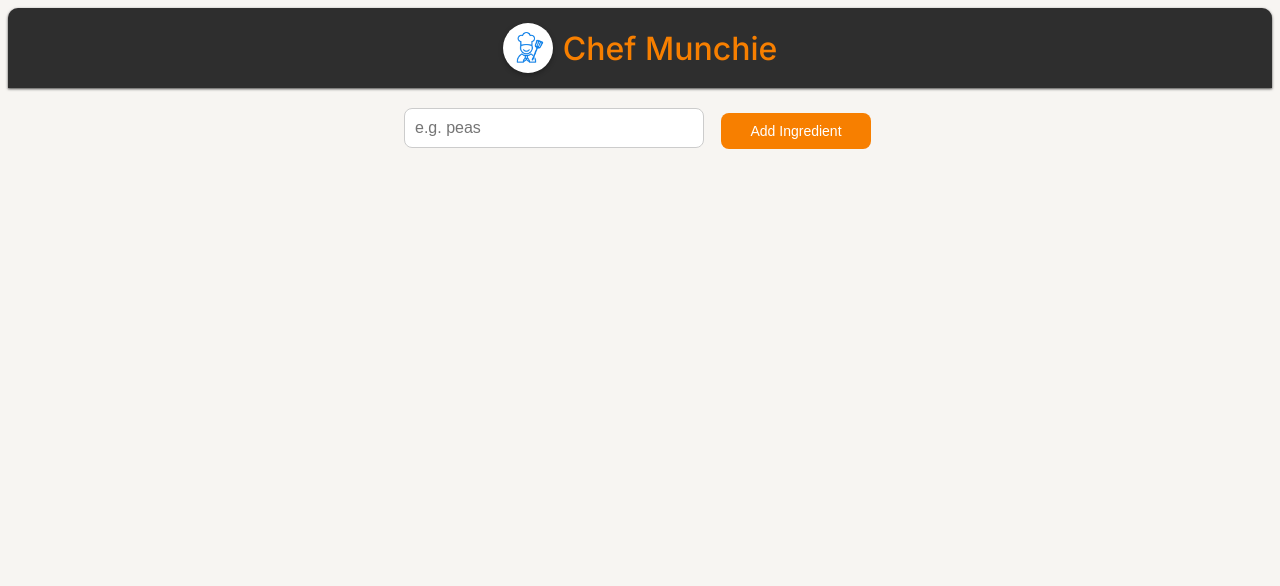
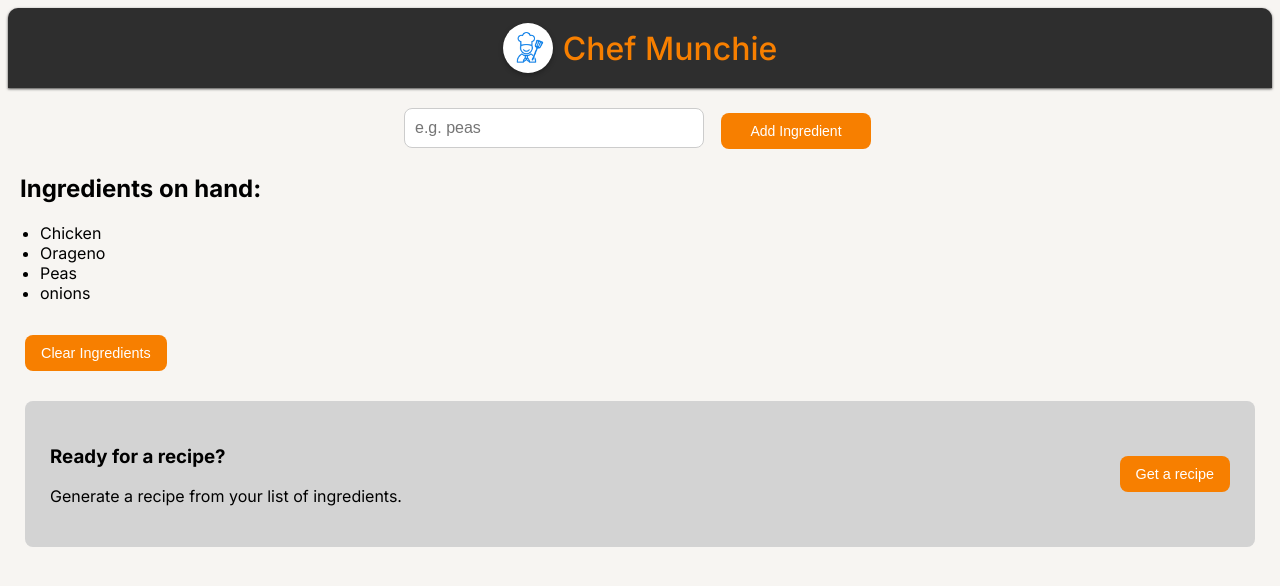
Before and after one commit to GilbertJsin/chef-project, a React (Vite) app: page / in a window 1280 px wide. Shown: the top 586 px of the page. Built offline with nearby package versions, Linux system fonts and the light colour scheme.

Commit message:
Added onClick for cond. render of recipe

```diff
--- a/src/App.jsx
+++ b/src/App.jsx
@@ -3,7 +3,7 @@
 import Main from './components/Main'
 
 function App() {
-  return (
+   return (
     <>
       <Header />
       <Main />
--- a/src/components/Main.jsx
+++ b/src/components/Main.jsx
@@ -2,7 +2,8 @@
 
 export default function Main(){
 
-    const [ingredients, setIngredients] = React.useState([])
+    const [ingredients, setIngredients] = React.useState(["Chicken","Orageno","Peas","onions"])
+    const [isRecipeShown, setIsRecipeShown] = React.useState(false)
 
     const ingredientList = ingredients.map((ingredient, index) =>(
         <li key={index}>{ingredient}</li>
@@ -33,14 +34,63 @@
             />
             <button type="submit">Add Ingredient</button>
         </form>
+        {ingredients.length > 0 && <h2 style={{ paddingLeft: "20px"}}>Ingredients on hand:</h2>
+    }
         <ul>
             {ingredientList}
         </ul>
         {ingredients.length > 0 && (
-        <button onClick={handleClearIngredients} style={{ marginTop: "1rem" }}>
+        <button onClick={handleClearIngredients} style={{ marginTop: "1rem", marginLeft: "25px" }}>
             Clear Ingredients
         </button>
         )}
+
+        {ingredients.length > 3 && ( <section>
+            <div className="generate-recipe-container">
+                <div className="generate-recipe-text">
+                    <h3>Ready for a recipe?</h3>
+                    <div>
+                    <p className="get-recipe-p">Generate a recipe from your list of ingredients.</p>
+                    </div>
+                </div>
+                <div>
+                    <button className="get-recipe-bttn-container" onClick={() => setIsRecipeShown(prev => !prev)}>Get a recipe</button>
+                </div>
+            </div>
+        </section>)}
+        {isRecipeShown && (<section>
+            <h2>Chef Munchie Recommends:</h2>
+            <article className="suggested-recipe-container" aria-live="polite">
+                <p>Based on the ingredients you have available, I would recommend making a simple a delicious <strong>Beef Bolognese Pasta</strong>. Here is the recipe:</p>
+                <h3>Beef Bolognese Pasta</h3>
+                <strong>Ingredients:</strong>
+                <ul>
+                    <li>1 lb. ground beef</li>
+                    <li>1 onion, diced</li>
+                    <li>3 cloves garlic, minced</li>
+                    <li>2 tablespoons tomato paste</li>
+                    <li>1 (28 oz) can crushed tomatoes</li>
+                    <li>1 cup beef broth</li>
+                    <li>1 teaspoon dried oregano</li>
+                    <li>1 teaspoon dried basil</li>
+                    <li>Salt and pepper to taste</li>
+                    <li>8 oz pasta of your choice (e.g., spaghetti, penne, or linguine)</li>
+                </ul>
+                <strong>Instructions:</strong>
+                <ol>
+                    <li>Bring a large pot of salted water to a boil for the pasta.</li>
+                    <li>In a large skillet or Dutch oven, cook the ground beef over medium-high heat, breaking it up with a wooden spoon, until browned and cooked through, about 5-7 minutes.</li>
+                    <li>Add the diced onion and minced garlic to the skillet and cook for 2-3 minutes, until the onion is translucent.</li>
+                    <li>Stir in the tomato paste and cook for 1 minute.</li>
+                    <li>Add the crushed tomatoes, beef broth, oregano, and basil. Season with salt and pepper to taste.</li>
+                    <li>Reduce the heat to low and let the sauce simmer for 15-20 minutes, stirring occasionally, to allow the flavors to meld.</li>
+                    <li>While the sauce is simmering, cook the pasta according to the package instructions. Drain the pasta and return it to the pot.</li>
+                    <li>Add the Bolognese sauce to the cooked pasta and toss to combine.</li>
+                    <li>Serve hot, garnished with additional fresh basil or grated Parmesan cheese if desired.</li>
+                </ol>
+            </article>
+        </section>)}
+
     </main>
     )
 }
--- a/src/index.css
+++ b/src/index.css
@@ -104,3 +104,27 @@
   background-color: #c65f00;
   cursor: pointer;
 }
+
+.generate-recipe-container  {
+  background-color: lightgrey;
+  border-radius: 8px;
+  margin: 25px;
+  display: flex;
+  align-items: center;
+  justify-content: space-between;
+}
+
+.generate-recipe-text {
+  display: flex;
+  flex-direction: column;
+  margin: 25px;
+}
+
+.get-recipe-bttn-container {
+  height: 100%;
+  margin: 25px;
+}
+
+.get-recipe-p {
+  margin-top: 0px;
+}
```
